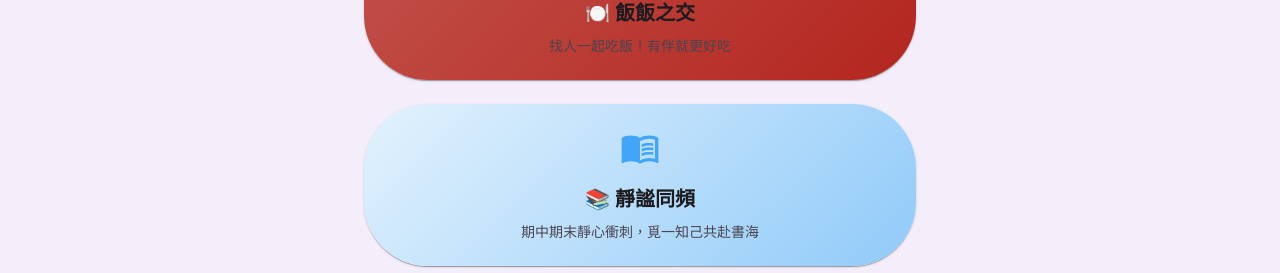
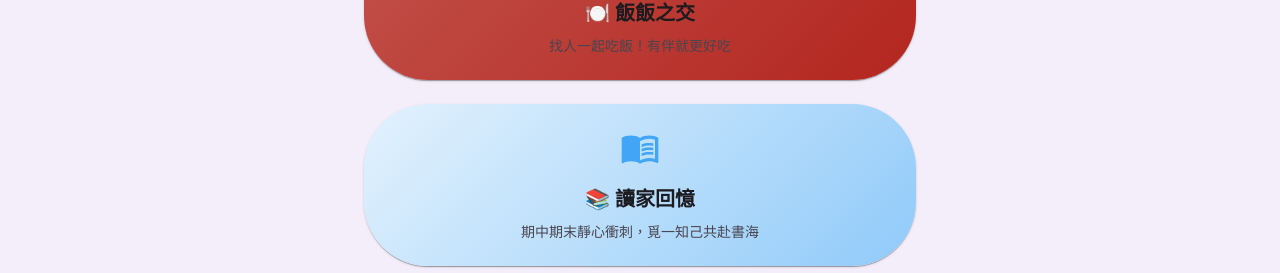
Before and after one commit to DONGHANK-001/lumo-ncnu, a Next.js app in the folder frontend/: page / in a window 1280 px wide. Shown: the part 1357-1630 px from the top of the page. Built offline with nearby package versions, Linux system fonts and the light colour scheme; no server answers.

Commit message:
feat: 靜謐同頻改名為讀家回憶（僅前端顯示，後端 STUDY key 不變）

```diff
--- a/frontend/src/app/admin/page.tsx
+++ b/frontend/src/app/admin/page.tsx
@@ -105,7 +105,7 @@ const sportTypeLabels: Record<string, string> = {
     BADMINTON: '🏸 羽球',
     TABLE_TENNIS: '🏓 桌球',
     GYM: '💪 健身',
-    STUDY: '📚 靜謐同頻',
+    STUDY: '📚 讀家回憶',
 };
 
 const statusColors: Record<string, 'success' | 'warning' | 'error' | 'default'> = {
--- a/frontend/src/app/create/page.tsx
+++ b/frontend/src/app/create/page.tsx
@@ -56,7 +56,7 @@ const SPORT_OPTIONS = [
 const SOCIAL_OPTIONS = [
     { value: 'NIGHT_WALK', label: '晚風漫遊', icon: <NightsStay /> },
     { value: 'DINING', label: '飯飯之交', icon: <Restaurant /> },
-    { value: 'STUDY', label: '靜謐同頻', icon: <MenuBook /> },
+    { value: 'STUDY', label: '讀家回憶', icon: <MenuBook /> },
 ];
 
 const SOCIAL_TYPES = ['NIGHT_WALK', 'DINING', 'STUDY'];
--- a/frontend/src/app/nutrition/page.tsx
+++ b/frontend/src/app/nutrition/page.tsx
@@ -249,7 +249,7 @@ const NUTRITION_DATA: Record<string, NutritionInfo> = {
         avoid: ['飯後立刻躺下', '過量甜點', '含糖飲料配餐'],
     },
     STUDY: {
-        name: '靜謐同頻',
+        name: '讀家回憶',
         icon: <MenuBook sx={{ fontSize: 48 }} />,
         color: '#42A5F5',
         intensity: '低',
--- a/frontend/src/app/page.tsx
+++ b/frontend/src/app/page.tsx
@@ -491,7 +491,7 @@ export default function LandingPage() {
                         <CardContent sx={{ textAlign: 'center', py: 3 }}>
                             <MenuBook sx={{ fontSize: 40, color: '#42A5F5', mb: 1 }} />
                             <Typography variant="h6" fontWeight="bold" gutterBottom>
-                                📚 靜謐同頻
+                                📚 讀家回憶
                             </Typography>
                             <Typography variant="body2" color="text.secondary">
                                 期中期末靜心衝刺，覓一知己共赴書海
--- a/frontend/src/app/sports/[type]/page.tsx
+++ b/frontend/src/app/sports/[type]/page.tsx
@@ -282,10 +282,10 @@ const SPORT_DATA: Record<string, SportInfo> = {
         campusSpots: ['暨大學生餐廳'],
     },
     STUDY: {
-        name: '靜謐同頻',
+        name: '讀家回憶',
         icon: <MenuBook sx={{ fontSize: 60 }} />,
         color: '#42A5F5',
-        description: '在靜謐中尋覓同頻之人——無論是期中備考的專注苦讀、期末衝刺的緊鑼密鼓，或是日常沉浸書海的悠然時光，有志同道合的讀伴相伴，方能走得更遠。',
+        description: '在書頁間尋覓同頻之人——無論是期中備考的專注苦讀、期末衝刺的緊鑼密鼓，或是日常沉浸書海的悠然時光，有志同道合的讀伴相伴，方能走得更遠。',
         rules: [
             '保持安靜，尊重彼此的閱讀節奏',
             '手機請調靜音或勿擾模式',
--- a/frontend/src/lib/constants.ts
+++ b/frontend/src/lib/constants.ts
@@ -13,7 +13,7 @@ export const SPORT_NAMES: Record<string, string> = {
     NIGHT_WALK: '晚風漫遊',
     DINING: '飯飯之交',
     TENNIS: '網球',
-    STUDY: '靜謐同頻',
+    STUDY: '讀家回憶',
 };
 
 /** 運動類型 Emoji */
```
